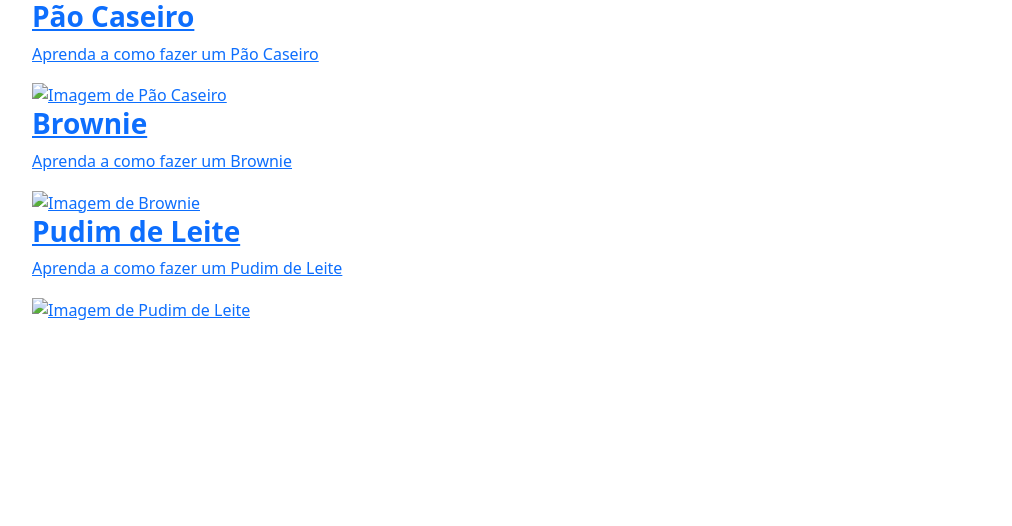
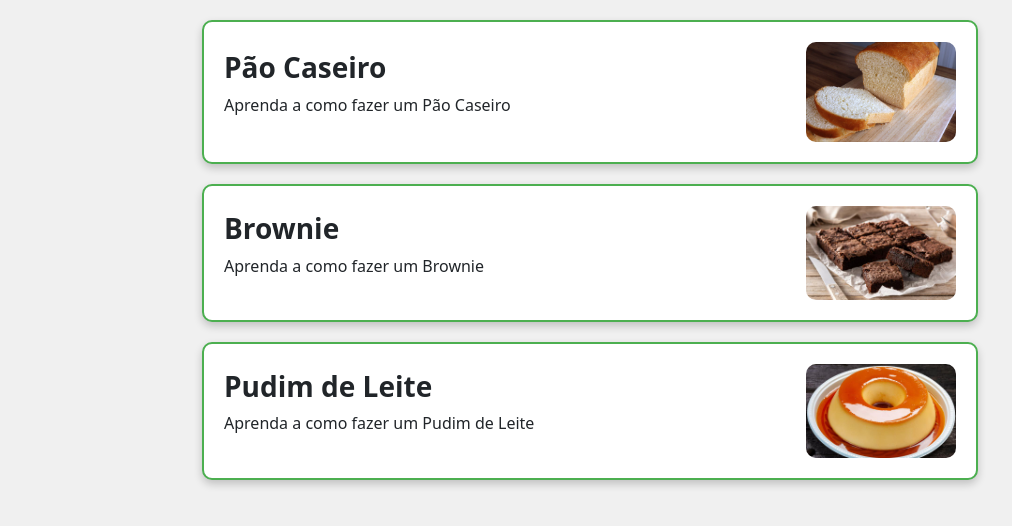
Before and after one commit to gabvictor/receitas2, a plain HTML site: page index.html in a window 1280 px wide. Shown: the whole page, without its empty margins (50-1062 px from the left). Drawn offline with nearby package versions, Linux system fonts and the light colour scheme; the site is published under a folder, as on GitHub Pages, so addresses that start at the root find nothing.

Commit message:
Update index.html

```diff
--- a/index.html
+++ b/index.html
@@ -5,33 +5,33 @@
     <meta name="viewport" content="width=device-width, initial-scale=1.0">
     <title>Receitas</title>
     <link href="https://cdn.jsdelivr.net/npm/bootstrap@5.3.3/dist/css/bootstrap.min.css" rel="stylesheet" integrity="sha384-QWTKZyjpPEjISv5WaRU9OFeRpok6YctnYmDr5pNlyT2bRjXh0JMhjY6hW+ALEwIH" crossorigin="anonymous">
-    <link rel="stylesheet" href="/css/index.css">
+    <link rel="stylesheet" href="./css/index.css">
 </head>
 <body>
 
     <div class="container">
-        <a href="/html/receita-pao.html" class="recipe-card">
+        <a href="./html/receita-pao.html" class="recipe-card">
             <div class="recipe-content">
                 <h3 class="fw-bold">Pão Caseiro</h3>
                 <p>Aprenda a como fazer um Pão Caseiro</p>
             </div>
-            <img src="/img/pao-de-forma-caseiro.jpg" alt="Imagem de Pão Caseiro">
+            <img src="./img/pao-de-forma-caseiro.jpg" alt="Imagem de Pão Caseiro">
         </a>
 
-        <a href="/html/brownie.html" class="recipe-card">
+        <a href="./html/brownie.html" class="recipe-card">
             <div class="recipe-content">
                 <h3 class="fw-bold">Brownie</h3>
                 <p>Aprenda a como fazer um Brownie</p>
             </div>
-            <img src="/img/brownie.jpg" alt="Imagem de Brownie">
+            <img src="./img/brownie.jpg" alt="Imagem de Brownie">
         </a>
 
-        <a href="/html/pudim-de-leite.html" class="recipe-card">
+        <a href="./html/pudim-de-leite.html" class="recipe-card">
             <div class="recipe-content">
                 <h3 class="fw-bold">Pudim de Leite</h3>
                 <p>Aprenda a como fazer um Pudim de Leite</p>
             </div>
-            <img src="/img/pudim-de-leite.jpg" alt="Imagem de Pudim de Leite">
+            <img src="./img/pudim-de-leite.jpg" alt="Imagem de Pudim de Leite">
         </a>
     </div>
 
```
